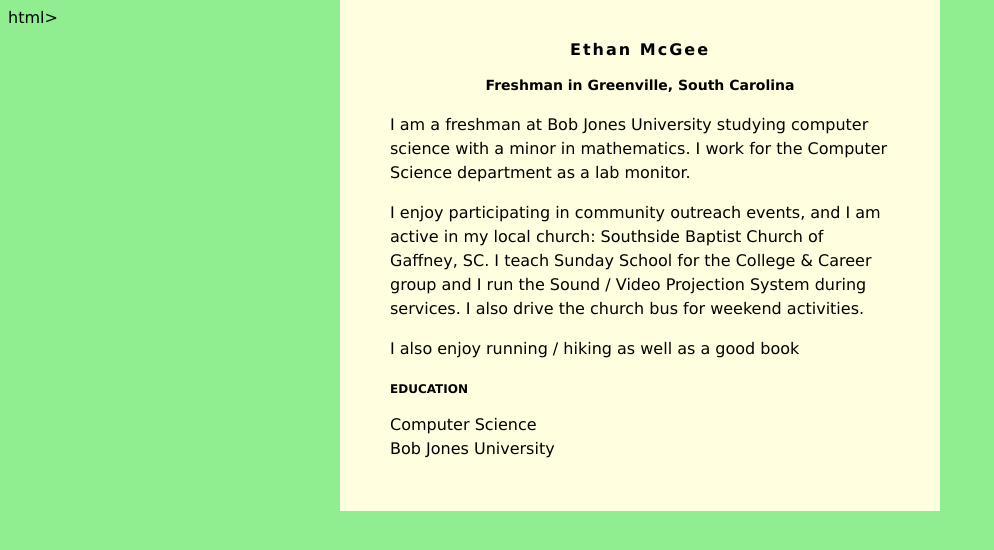
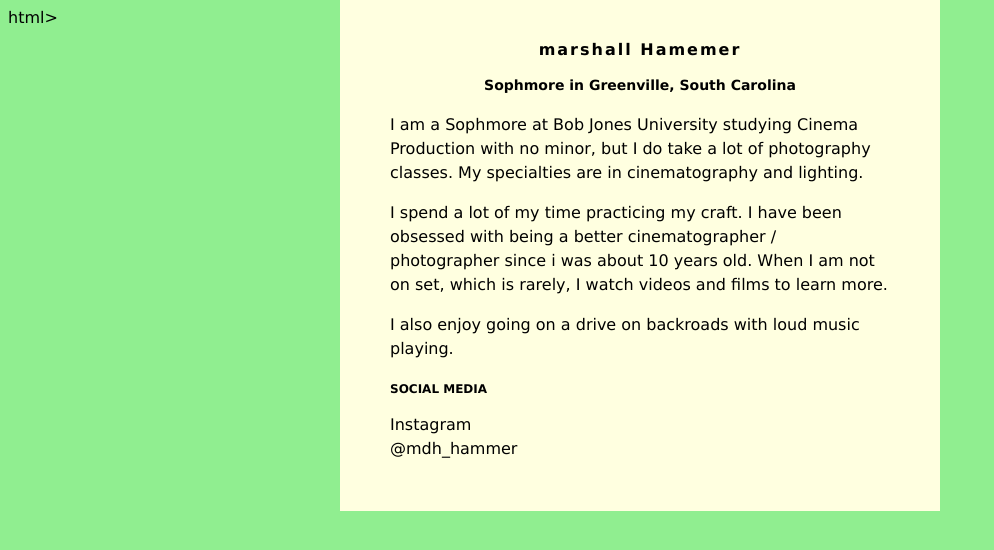
Before and after one commit to mhamm825/mhamm825.github.io, a plain HTML site: page index.html in a window 1280 px wide. Shown: the whole page, without its empty margins (0-994 px from the left). Drawn offline with Linux system fonts and the light colour scheme.

Commit message:
Update index.html

```diff
--- a/index.html
+++ b/index.html
@@ -30,20 +30,20 @@ h3 {
 </head>
 <body>
     <div id="content">
-        <h1>Ethan McGee</h1>
-        <h2>Freshman in Greenville, South Carolina</h2>
+        <h1>marshall Hamemer</h1>
+        <h2>Sophmore in Greenville, South Carolina</h2>
 
-         <p>I am a freshman at Bob Jones University studying computer science with a minor in mathematics. I work for the Computer Science department as a lab monitor.</p>
+         <p>I am a Sophmore at Bob Jones University studying Cinema Production with no minor, but I do take a lot of photography classes. My specialties are in cinematography and lighting.</p>
          <p>
-            I enjoy participating in community outreach events, and I am active in my local church: Southside Baptist Church of Gaffney, SC.  I teach Sunday School for the College &amp; Career group and I run the Sound / Video Projection System during services.  I also drive the church bus for weekend activities.
+            I spend a lot of my time practicing my craft. I have been obsessed with being a better cinematographer / photographer since i was about 10 years old. When I am not on set, which is rarely, I watch videos and films to learn more.
          </p>
          <p>
-            I also enjoy running / hiking as well as a good book
+            I also enjoy going on a drive on backroads with loud music playing.
          </p>
 
-        <h3>EDUCATION</h3>
-        Computer Science<br>
-        Bob Jones University
+        <h3>SOCIAL MEDIA</h3>
+        Instagram<br>
+        @mdh_hammer
     </div>
 
 </body>
```
